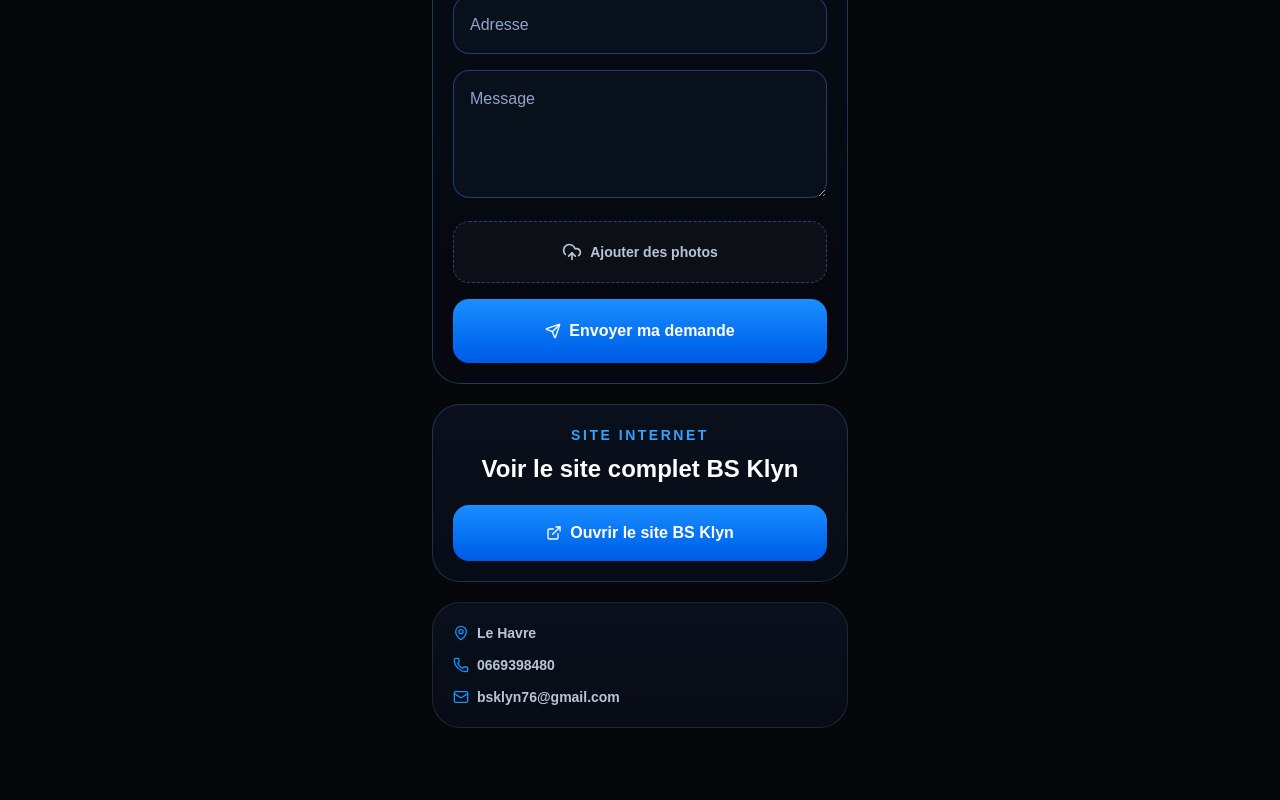
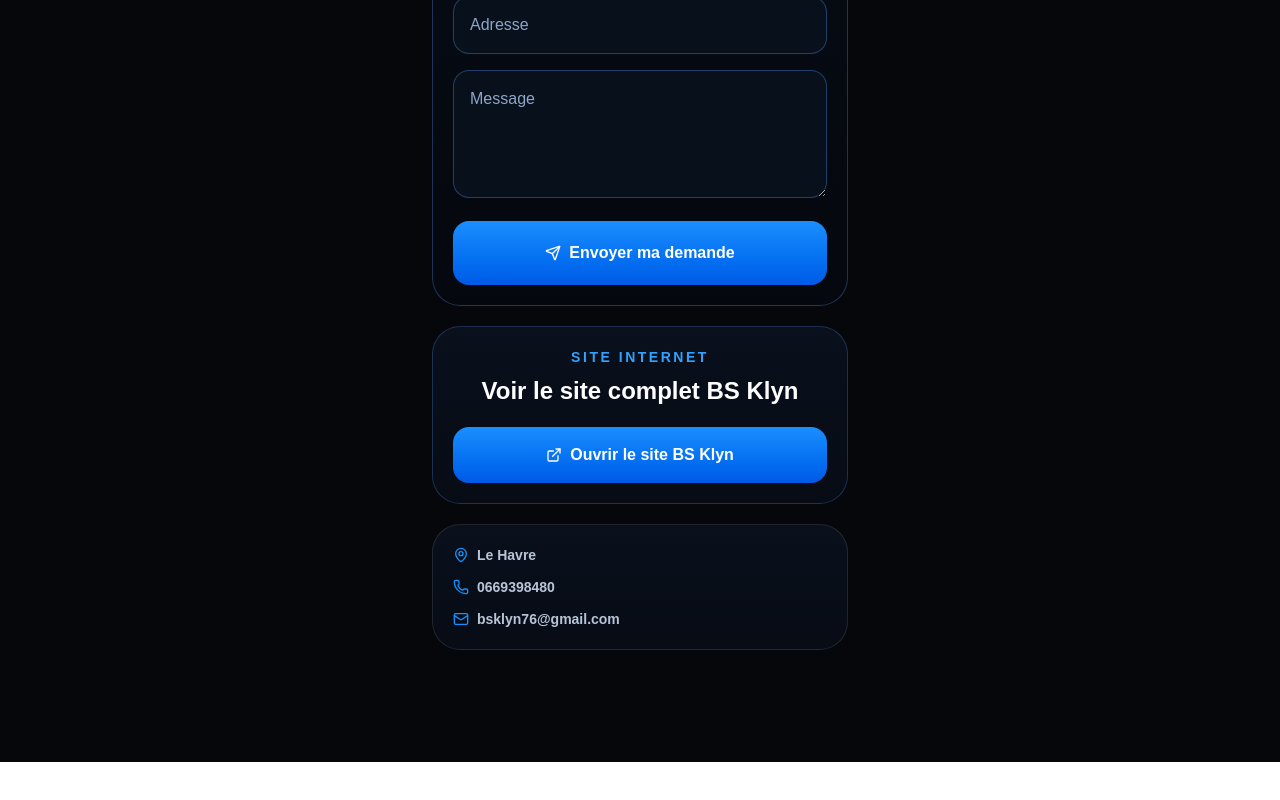
Before and after one commit to bsklyn76/bs-klyn-app, a Next.js app: page / in a window 1280 px wide. Shown: the part 1524-2324 px from the top of the page. After the commit the page ends 2286 px from the top, so only its background shows below. Built offline with nearby package versions, Linux system fonts and the light colour scheme.

Commit message:
remove photo upload

```diff
--- a/app/layout.tsx
+++ b/app/layout.tsx
@@ -7,8 +7,8 @@
   applicationName: "BS Klyn",
   appleWebApp: {
     capable: true,
+    title: "BS Klyn",
     statusBarStyle: "black-translucent",
-    title: "BS Klyn",
   },
   icons: {
     icon: "/icon.png",
@@ -18,9 +18,9 @@
 
 export default function RootLayout({
   children,
-}: {
+}: Readonly<{
   children: React.ReactNode;
-}) {
+}>) {
   return (
     <html lang="fr">
       <body>{children}</body>
--- a/app/page.tsx
+++ b/app/page.tsx
@@ -1,6 +1,6 @@
 "use client";
 
-import { useMemo, useRef, useState } from "react";
+import { useMemo, useState } from "react";
 import { motion } from "framer-motion";
 import {
   Phone,
@@ -15,7 +15,6 @@
   Droplets,
   ExternalLink,
   QrCode,
-  UploadCloud,
 } from "lucide-react";
 
 type FormState = {
@@ -35,9 +34,6 @@
   const [submitStatus, setSubmitStatus] = useState<
     "idle" | "sending" | "success" | "error"
   >("idle");
-
-  const [photos, setPhotos] = useState<File[]>([]);
-  const fileInputRef = useRef<HTMLInputElement | null>(null);
 
   const [form, setForm] = useState<FormState>({
     nom: "",
@@ -80,11 +76,6 @@
     if (submitStatus !== "idle") setSubmitStatus("idle");
   };
 
-  const handlePhotos = (files: FileList | null) => {
-    if (!files) return;
-    setPhotos(Array.from(files).slice(0, 5));
-  };
-
   const sendEmailRequest = async () => {
     if (!form.nom || !form.telephone || !form.nombreVitres || !form.adresse) {
       setSubmitStatus("error");
@@ -106,10 +97,6 @@
       formData.append("message", form.message);
       formData.append("source", "Mini app QR BS Klyn");
 
-      photos.forEach((photo, index) => {
-        formData.append(`photo_${index + 1}`, photo);
-      });
-
       const response = await fetch(formspreeEndpoint, {
         method: "POST",
         headers: { Accept: "application/json" },
@@ -119,7 +106,7 @@
       if (!response.ok) throw new Error("Erreur");
 
       setSubmitStatus("success");
-      setPhotos([]);
+
       setForm({
         nom: "",
         telephone: "",
@@ -269,17 +256,6 @@
             <input className="input" placeholder="Adresse" value={form.adresse} onChange={(e) => update("adresse", e.target.value)} />
             <textarea className="input min-h-32" placeholder="Message" value={form.message} onChange={(e) => update("message", e.target.value)} />
 
-            <input ref={fileInputRef} type="file" multiple accept="image/*" className="hidden" onChange={(e) => handlePhotos(e.target.files)} />
-
-            <button
-              type="button"
-              onClick={() => fileInputRef.current?.click()}
-              className="flex w-full items-center justify-center rounded-2xl border border-dashed border-[#5498ff]/40 bg-white/[0.03] px-4 py-5 text-sm font-bold text-[#b8c4d8]"
-            >
-              <UploadCloud className="mr-2 h-5 w-5" />
-              Ajouter des photos {photos.length > 0 ? `(${photos.length}/5)` : ""}
-            </button>
-
             <button
               type="button"
               onClick={sendEmailRequest}
```
